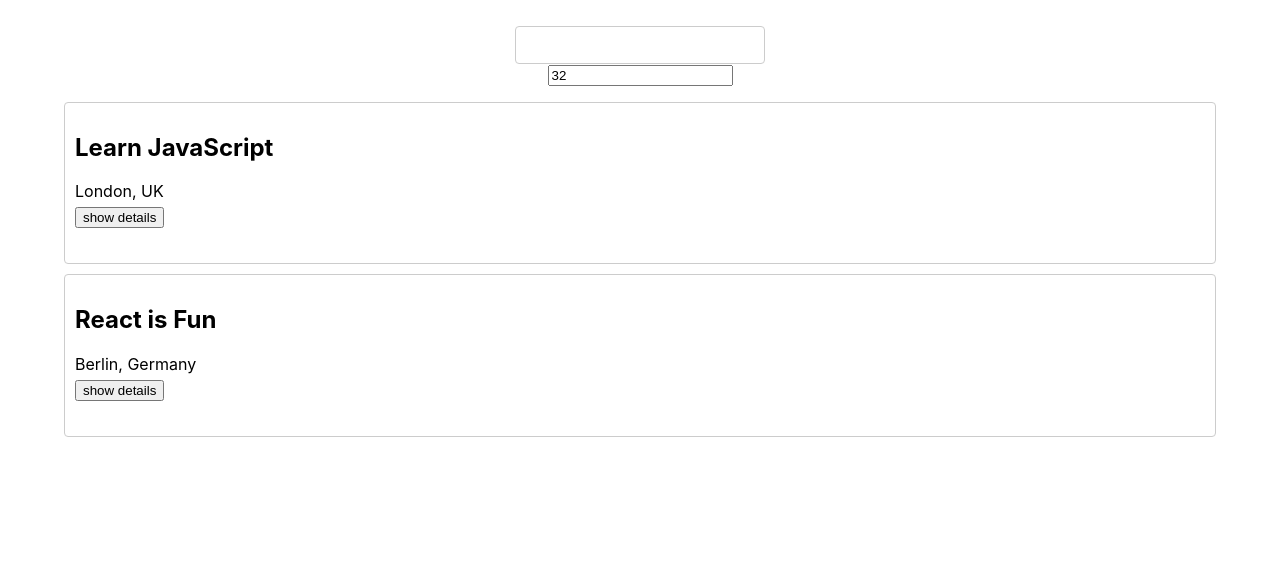
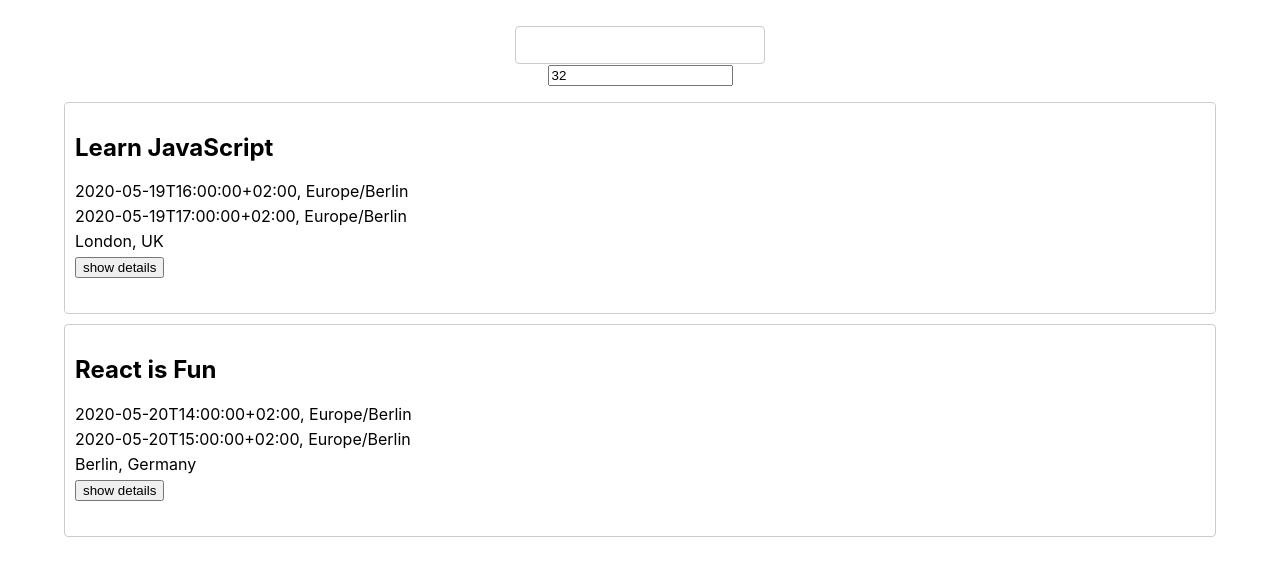
Before and after one commit to danielvonboros/meet, a React (Create React App) app: page / in a window 1280 px wide. Shown: the top 576 px of the page. Built offline with nearby package versions, Linux system fonts and the light colour scheme; a small style sheet from the web is missing.

Commit message:
update Event.js
src/Event.js
update Start Time in Event

```diff
--- a/package.json
+++ b/package.json
@@ -56,6 +56,7 @@
   "devDependencies": {
     "@wojtekmaj/enzyme-adapter-react-17": "^0.6.3",
     "enzyme": "^3.11.0",
-    "gh-pages": "^3.2.3"
+    "gh-pages": "^3.2.3",
+    "puppeteer": "^10.2.0"
   }
 }
--- a/src/Event.js
+++ b/src/Event.js
@@ -18,20 +18,19 @@ class Event extends React.Component {
   }
 
   render() {
-    // const event = this.props.event;
-    // const location = this.props.event.location;
-    // const htmlLink = this.props.event.htmlLink;
-    // const description = this.props.event.description;
-    // const start = this.props.event.start;
+    return (
 
-    // const eventStart = moment(start.dateTime, "YYYY-MM-DD HH:mm").toDate();
-    return (
       <div className="event">
         <h2 className="event-title">
           {this.props.event && this.props.event.summary}
         </h2>
         <div className="basic-info">
-          {/* <span>{`${eventStart}`}</span> */}
+        <p className='event-start-date'>
+          {this.props.event && this.props.event.start.dateTime}, {this.props.event && this.props.event.start.timeZone}
+        </p>
+        <p className='event-end-date'>
+          {this.props.event && this.props.event.end.dateTime}, {this.props.event && this.props.event.end.timeZone}
+        </p>
           <span>{this.props.event && this.props.event.location}</span>
         </div>
         <p className="event-details"></p>
```
Also changed, not shown: 2 other files (tests, documents, lock files or other folders).
